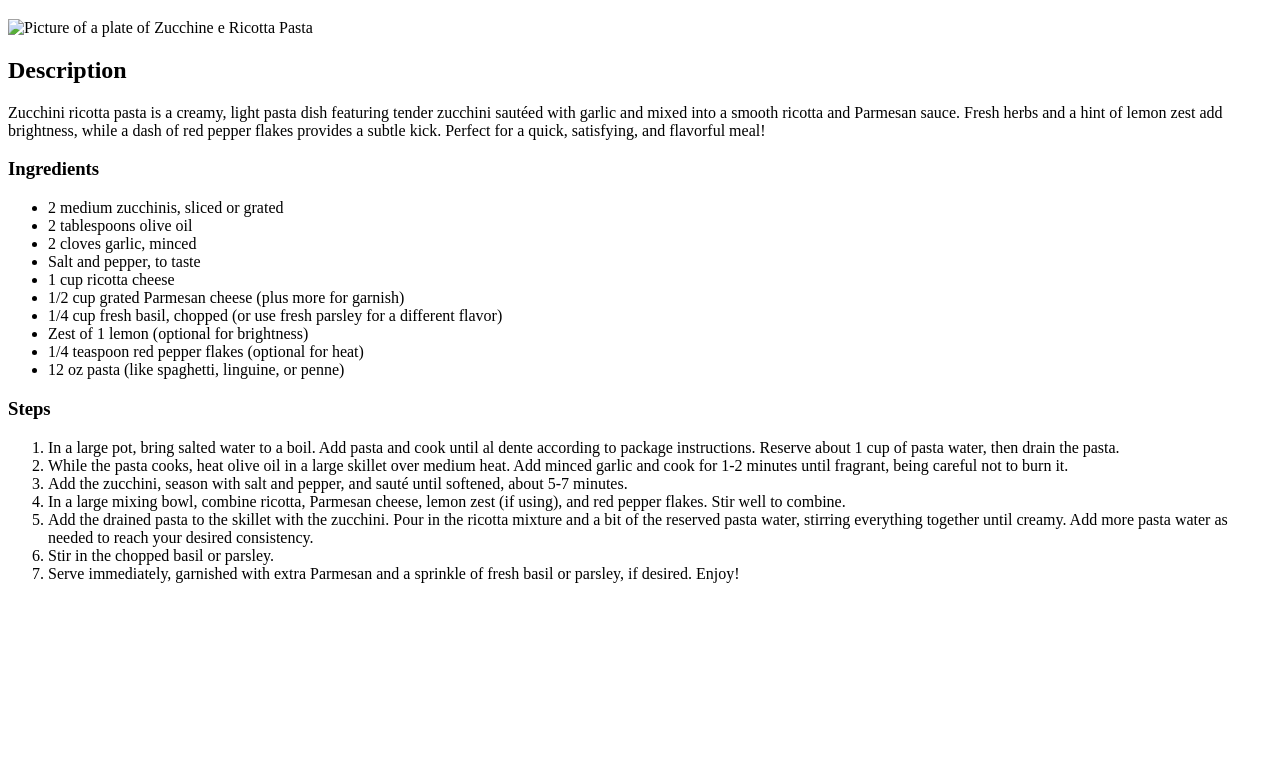
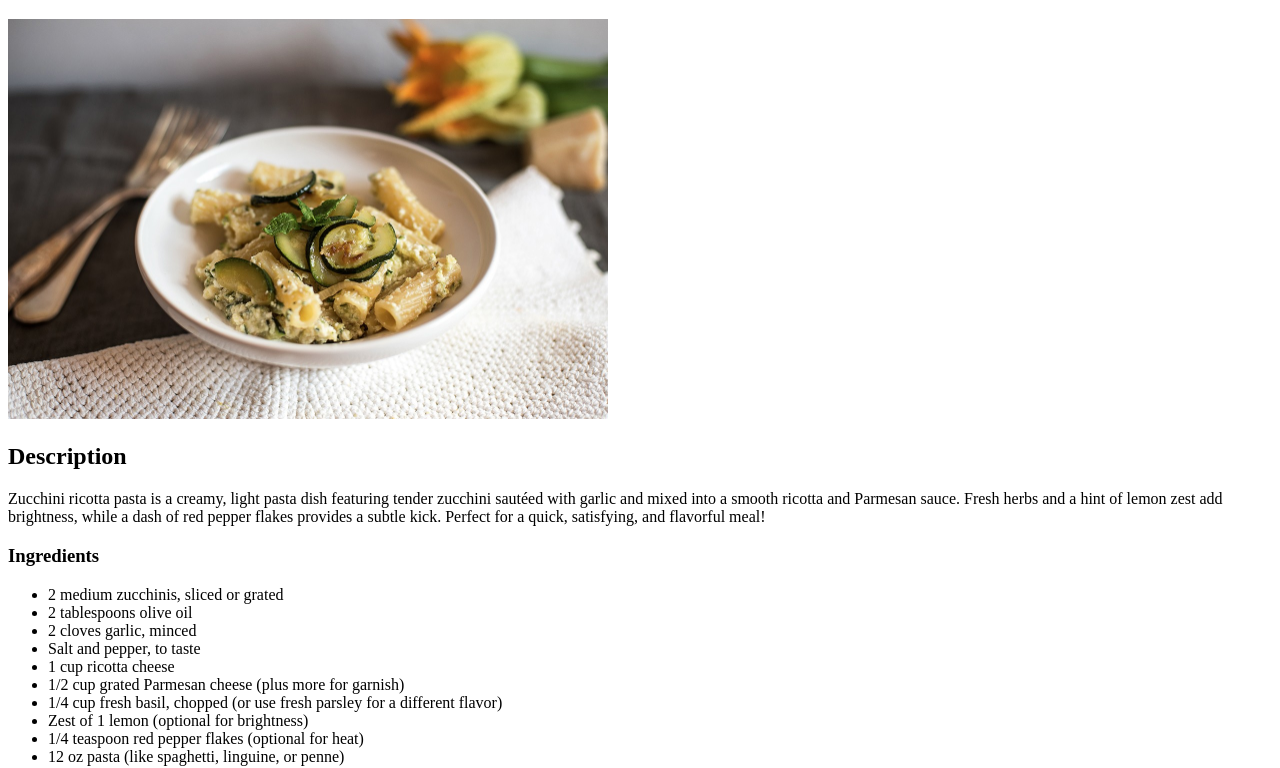
Before and after one commit to ThSetrof/odin-recipes, a plain HTML site: page recipes/zuccini-ricotta-pasta.html in a window 1280 px wide. Shown: the part 61-829 px from the top of the page. Before the commit the page ends 800 px from the top, so only its background shows below. Drawn offline with Linux system fonts and the light colour scheme; the site is published under a folder, as on GitHub Pages, so addresses that start at the root find nothing.

Commit message:
Update README.MD

```diff
--- a/recipes/zuccini-ricotta-pasta.html
+++ b/recipes/zuccini-ricotta-pasta.html
@@ -8,7 +8,7 @@
 </head>
 <body>
     <h1>Zuccini and Ricotta Pasta</h1>
-    <img src="/img/pasta-riccottazucchine.jpg" width="600" alt="Picture of a plate of Zucchine e Ricotta Pasta">
+    <img src="../img/pasta-riccottazucchine.jpg" width="600" alt="Picture of a plate of Zucchine e Ricotta Pasta">
 
     <h2>Description</h2>
     <p>Zucchini ricotta pasta is a creamy, light pasta dish featuring tender zucchini sautéed with garlic and mixed into a smooth ricotta and Parmesan sauce. Fresh herbs and a hint of lemon zest add brightness, while a dash of red pepper flakes provides a subtle kick. Perfect for a quick, satisfying, and flavorful meal!</p>
```
Also changed, not shown: 1 other file.
